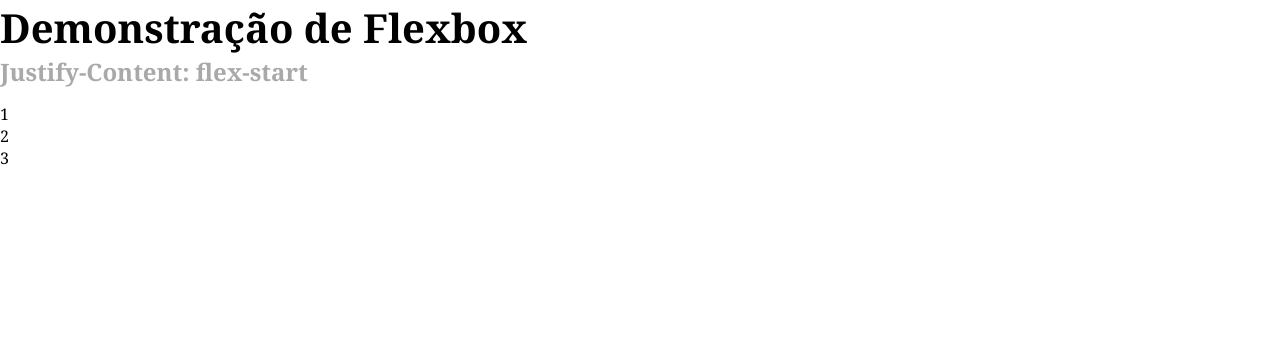
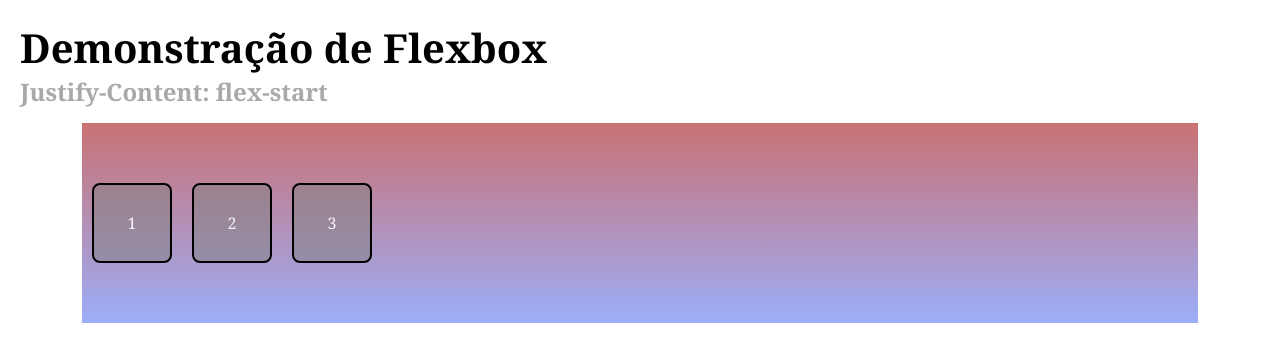
Before and after one commit to PedroUE/Progresso-html, a plain HTML site: page index.html in a window 1280 px wide. Drawn offline with Linux system fonts and the light colour scheme.

Commit message:
Progresso-html

```diff
--- a/assets/styles/index.css
+++ b/assets/styles/index.css
@@ -8,6 +8,7 @@
 
 body {
     font-family: "Noto serif", serif;
+    padding: 20px;
 }
 
 h1 {
@@ -23,8 +24,25 @@ h2 {
     color: darkgray;
 }
 
-.Flex-container {
+.flex-container {
     width: 90%;
     height: 200px;
-    background-color: #b69393;
+    background: linear-gradient(rgb(201, 114, 114), rgba(94, 122, 247, 0.61));
+    margin: 0 auto 20px;
+    display: flex;
+    justify-content: flex-start;
+    align-items: center;
 }
+
+.flex-item {
+    width: 80px;
+    height: 80px;
+    background-color: rgba(128, 128, 128, 0.5);
+    border: 2px solid black;
+    color: whitesmoke;
+    display: flex;
+    justify-content: center;
+    align-items: center;
+    border-radius: 8px;
+    margin: 10px;
+}
--- a/index.html
+++ b/index.html
@@ -12,10 +12,10 @@
     <section>
         <h2>Justify-Content: flex-start</h2>
 
-        <div>
-            <div>1</div>
-            <div>2</div>
-            <div>3</div>
+        <div class="flex-container">
+            <div class="flex-item">1</div>
+            <div class="flex-item">2</div>
+            <div class="flex-item">3</div>
         </div>
     </section>
   </body>
```
